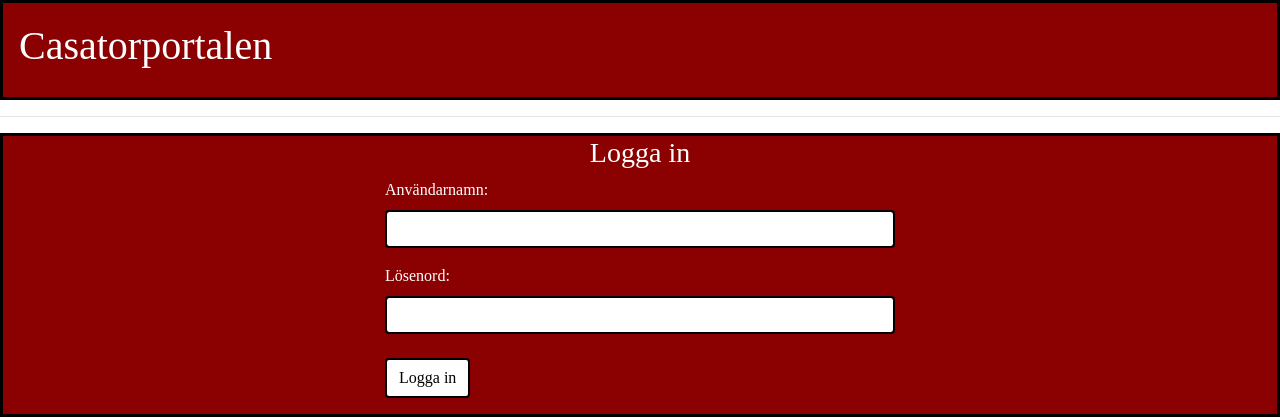
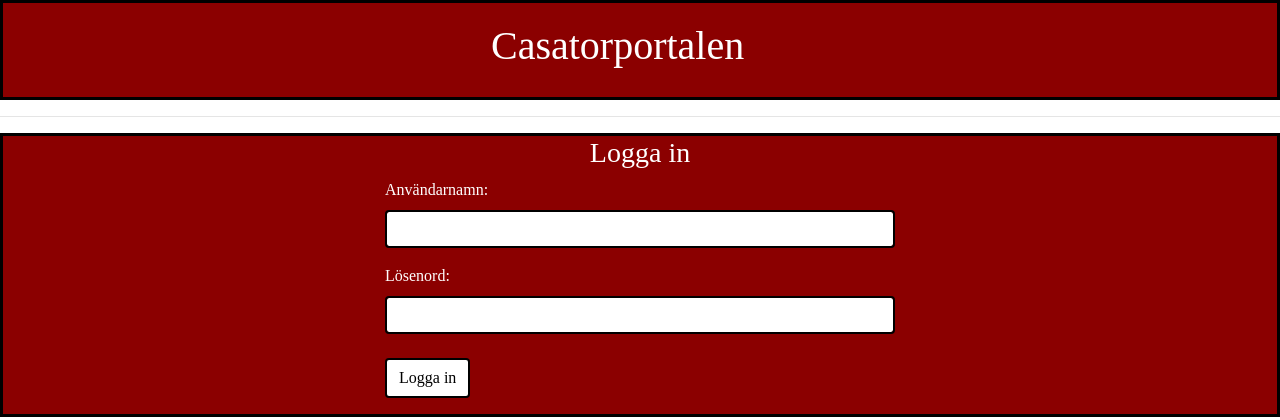
Before and after one commit to Lucaso98/casatorportal, a Django app: page /login/ in a window 1280 px wide. Shown: the top 420 px of the page. Run offline with Django 3.2, Linux system fonts and the light colour scheme; some libraries are stand-ins or nearby versions.

Commit message:
Update loginheader.html

```diff
--- a/portalen/templates/portalen/loginheader.html
+++ b/portalen/templates/portalen/loginheader.html
@@ -7,16 +7,17 @@
     border: 3px solid black;
     height: 100px;
     width: 100%;
-    display: flex;
-    align-content: center;
-    justify-content: center;
+    flex-wrap: unset;
   }
 
   .center {
+    position: relative;
     font-family: serif;
+    margin: 38%;
+    top: 0%;
   }
 
-    .btn.btn-primary{
+  .btn.btn-primary {
     position: absolute;
     left: 90%;
     width: 150px;
@@ -24,8 +25,6 @@
     color: darkred;
     border: 3px solid black;
   }
-
-
 </style>
 
 <nav class="navbar navbar-expand-lg">
```
Lines whose indentation alone changed are shown as unchanged.
